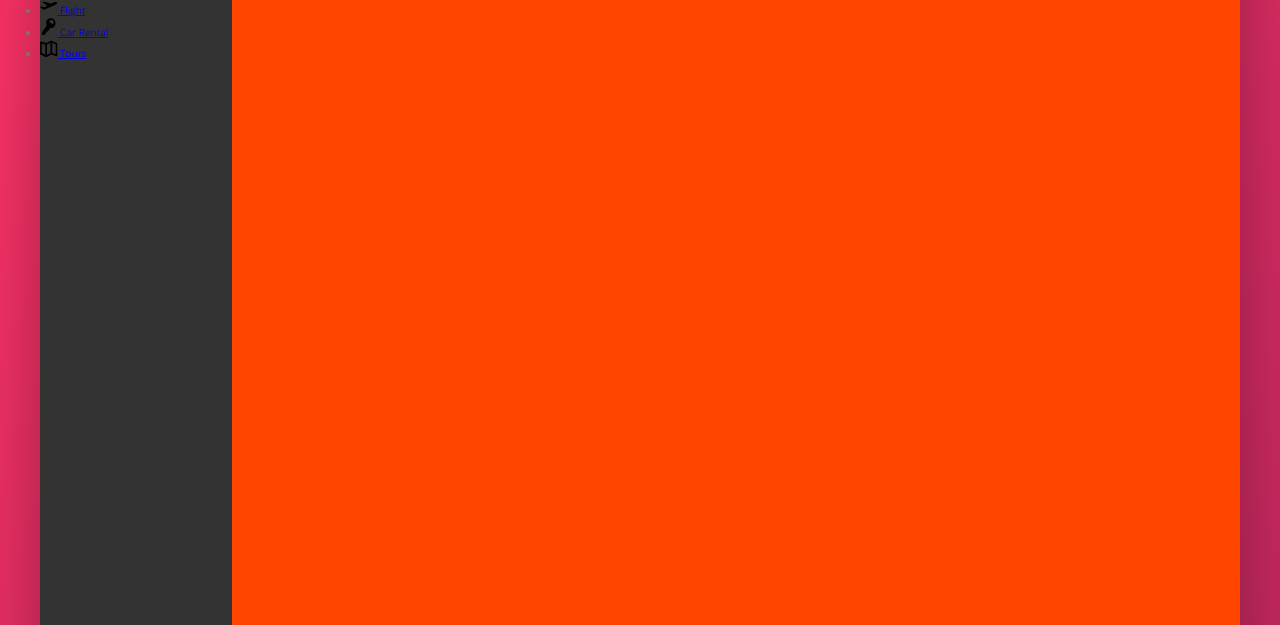
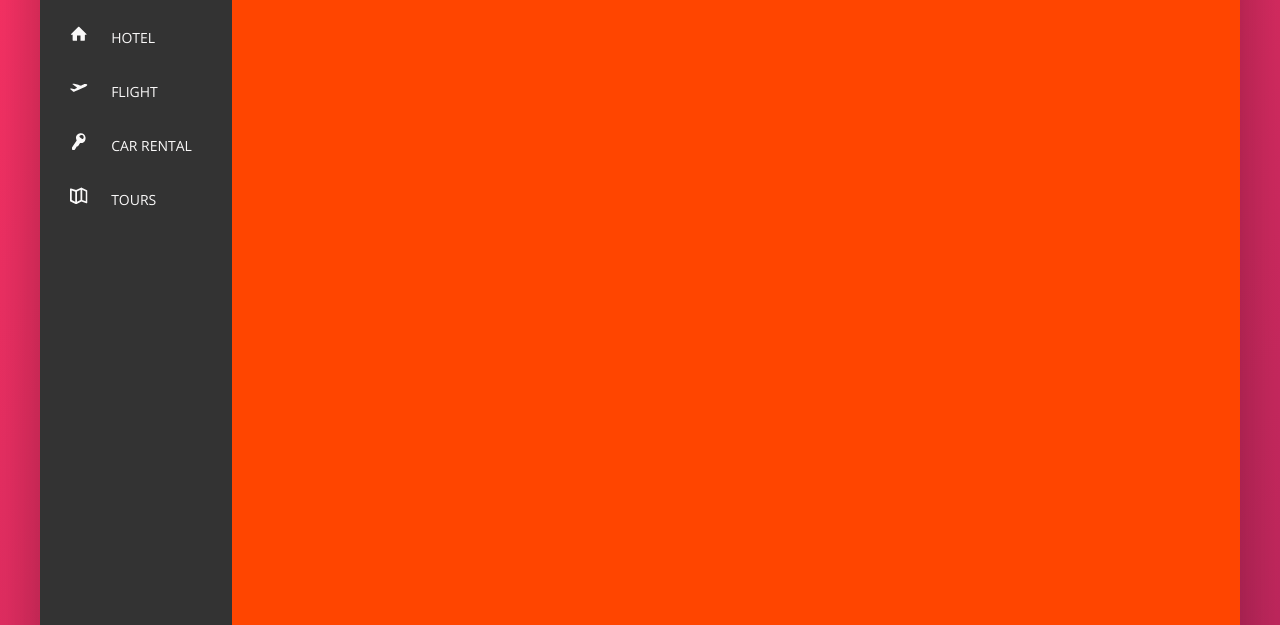
Before and after one commit to Naval63/Trello, a website: page src/index.html in a window 1280 px wide. Shown: the part 175-800 px from the top of the page. Drawn offline with nearby package versions, Linux system fonts and the light colour scheme; files that its build step writes are made by us from their sources.

Commit message:
sidebar icon styled

```diff
--- a/src/scss/_sidebar.scss
+++ b/src/scss/_sidebar.scss
@@ -1,24 +1,33 @@
 // side navigation
 .side-nav {
+    font-size: 1.4rem;
+    list-style: none;
+    margin-top: 3.5rem;
 
     &__item {
 
     }
 
-    &__link {
-
+    &__link:link,
+    &__link:visited {
+        color: var(--color-grey-light-1);
+        text-decoration: none;
+        text-transform: uppercase;
+        display: block;
+        padding: 1.5rem 3rem;
     }
 
     &__icon {
         width: 1.75rem;
         height: 1.75rem;
-
+        margin-right: 2rem;
+        fill: currentColor;
     }
 }
 
 // legal text
 .legal {
-    font-size: 1.2rem;
+    font-size: 1.3rem;
     color: var(--color-grey-light-4);
     text-align: center;
     padding: 2.5rem;
```
